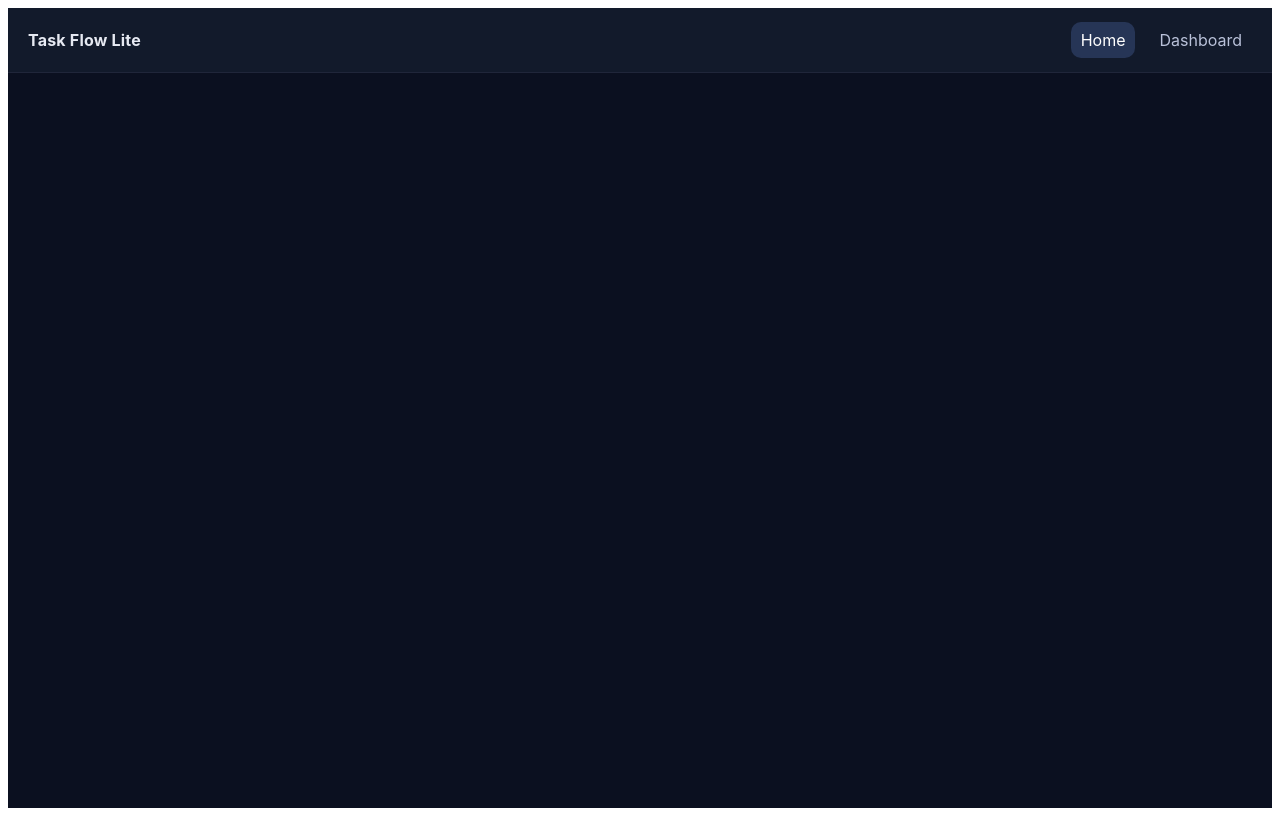
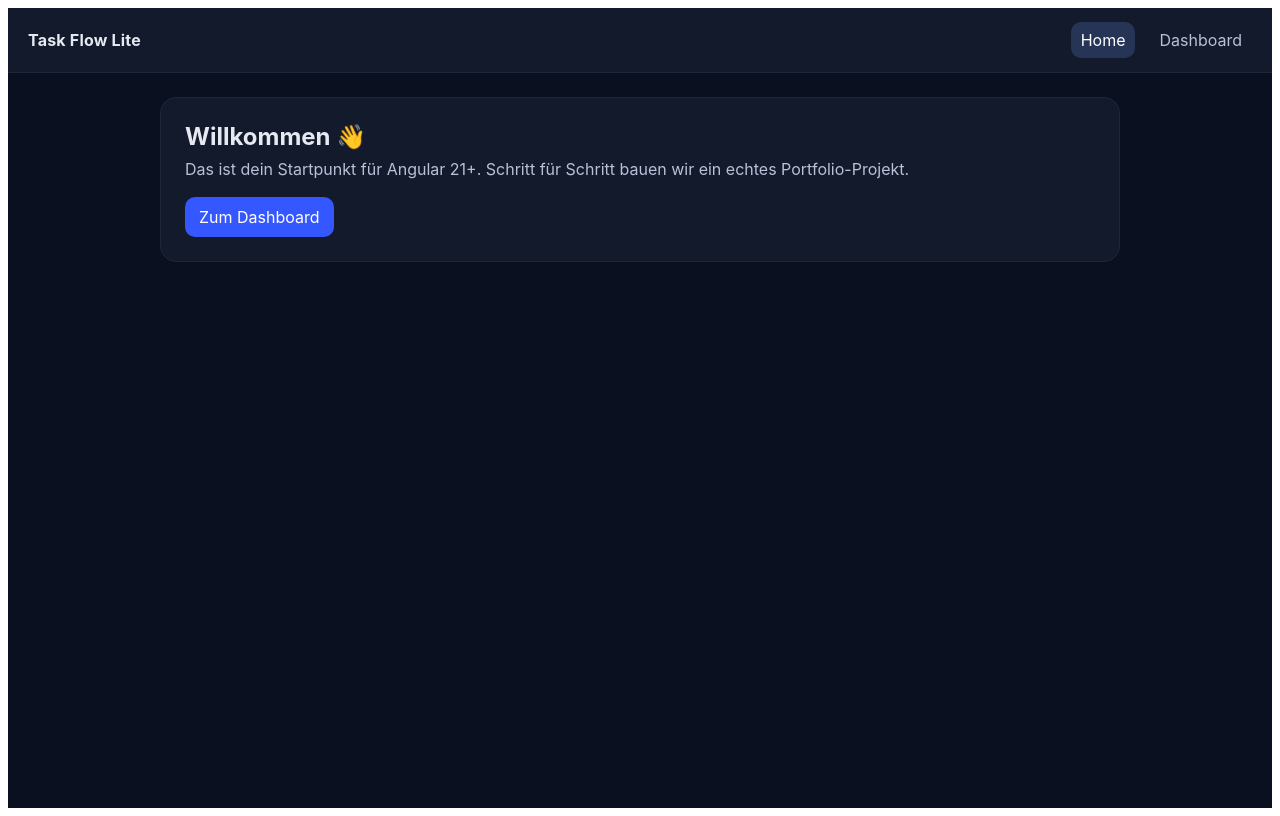
Before and after one commit to Matthias146/task_flow_lite, an Angular app: page / in a window 1280 px wide. Built offline with nearby package versions, Linux system fonts and the light colour scheme.

Commit message:
feat(dashboard): add initial dashboard page and routing

```diff
--- a/src/app/app.routes.ts
+++ b/src/app/app.routes.ts
@@ -1,3 +1,9 @@
 import { Routes } from '@angular/router';
+import { HomePage } from './features/home/home';
+import { DashboardPage } from './features/dashboard/dashboard';
 
-export const routes: Routes = [];
+export const routes: Routes = [
+  { path: '', component: HomePage, pathMatch: 'full' },
+  { path: 'dashboard', component: DashboardPage },
+  { path: '**', redirectTo: '' },
+];
--- a/src/app/features/dashboard/dashboard.html
+++ b/src/app/features/dashboard/dashboard.html
@@ -1 +1,4 @@
-<p>dashboard works!</p>
+<section class="card">
+  <h1>Dashboard</h1>
+  <p>Hier bauen wir als Nächstes Tasks, Filter und Status-Karten ein.</p>
+</section>
--- a/src/app/features/dashboard/dashboard.scss
+++ b/src/app/features/dashboard/dashboard.scss
@@ -0,0 +1,16 @@
+.card {
+  background: #121a2b;
+  border: 1px solid #20263a;
+  border-radius: 16px;
+  padding: 24px;
+}
+
+h1 {
+  margin-top: 0;
+  margin-bottom: 8px;
+}
+
+p {
+  margin: 0;
+  color: #b9c1d9;
+}
--- a/src/app/features/dashboard/dashboard.ts
+++ b/src/app/features/dashboard/dashboard.ts
@@ -6,4 +6,4 @@ import { Component } from '@angular/core';
   templateUrl: './dashboard.html',
   styleUrl: './dashboard.scss',
 })
-export class Dashboard {}
+export class DashboardPage {}
```
Also changed, not shown: 2 other files (tests, documents, lock files or other folders).
